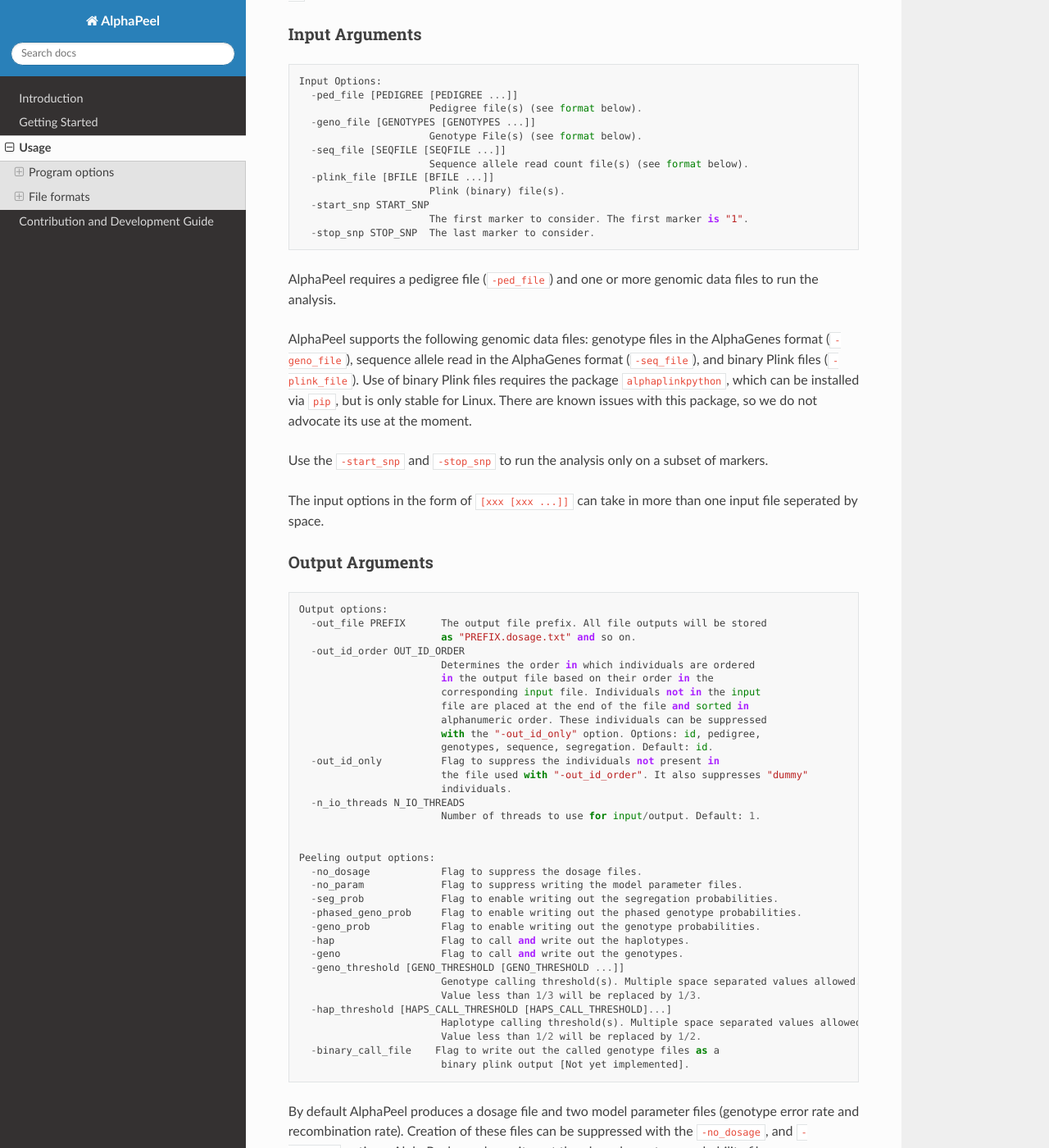
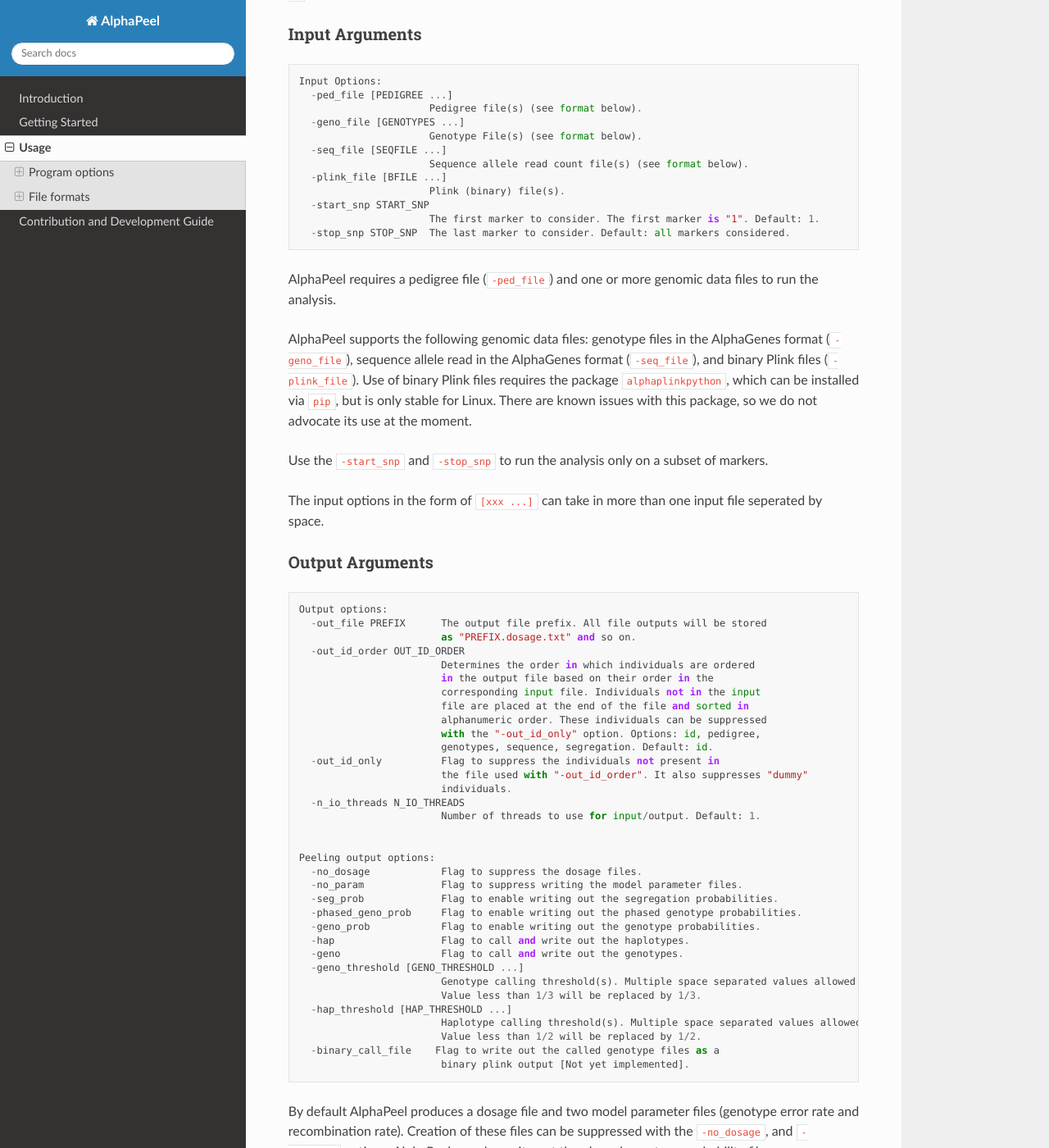
Before and after one commit to AlphaGenes/AlphaPeel, a Sphinx documentation site: the page built from docs/source/usage.rst, in a window 1280 px wide and 1400 px high, scrolled down 286 px. Shown: the whole window at 82% size. Built offline with Sphinx 7.4.7 and the Read the Docs theme 2.0.0, drawn with Linux system fonts in a browser that asks for light colours; some of the changed text lies outside the part shown.

Commit message:
fix minor problem and update documents and help #120 #129

```diff
--- a/docs/source/usage.rst
+++ b/docs/source/usage.rst
@@ -14,17 +14,17 @@
 ::
 
     Input Options:
-      -ped_file [PEDIGREE [PEDIGREE ...]]
+      -ped_file [PEDIGREE ...]
                           Pedigree file(s) (see format below).
-      -geno_file [GENOTYPES [GENOTYPES ...]]
+      -geno_file [GENOTYPES ...]
                           Genotype File(s) (see format below).
-      -seq_file [SEQFILE [SEQFILE ...]]
+      -seq_file [SEQFILE ...]
                           Sequence allele read count file(s) (see format below).
-      -plink_file [BFILE [BFILE ...]]
+      -plink_file [BFILE ...]
                           Plink (binary) file(s).
       -start_snp START_SNP
-                          The first marker to consider. The first marker is "1".
-      -stop_snp STOP_SNP  The last marker to consider.
+                          The first marker to consider. The first marker is "1". Default: 1.
+      -stop_snp STOP_SNP  The last marker to consider. Default: all markers considered.
 
 |Software| requires a pedigree file (``-ped_file``) and one or more genomic data files to run the analysis.
 
@@ -32,7 +32,7 @@
 
 Use the ``-start_snp`` and ``-stop_snp`` to run the analysis only on a subset of markers.
 
-The input options in the form of ``[xxx [xxx ...]]`` can take in more than one input file seperated by space.
+The input options in the form of ``[xxx ...]`` can take in more than one input file seperated by space.
 
 Output Arguments
 ----------------
@@ -65,10 +65,10 @@
       -geno_prob            Flag to enable writing out the genotype probabilities.
       -hap                  Flag to call and write out the haplotypes.
       -geno                 Flag to call and write out the genotypes.
-      -geno_threshold [GENO_THRESHOLD [GENO_THRESHOLD ...]]
+      -geno_threshold [GENO_THRESHOLD ...]
                             Genotype calling threshold(s). Multiple space separated values allowed.
                             Value less than 1/3 will be replaced by 1/3.
-      -hap_threshold [HAPS_CALL_THRESHOLD [HAPS_CALL_THRESHOLD]...]
+      -hap_threshold [HAP_THRESHOLD ...]
                             Haplotype calling threshold(s). Multiple space separated values allowed.
                             Value less than 1/2 will be replaced by 1/2.
       -binary_call_file    Flag to write out the called genotype files as a
```
Also changed, not shown: other parts of docs/source/usage.rst (+0 -2 lines), 1 other file.
